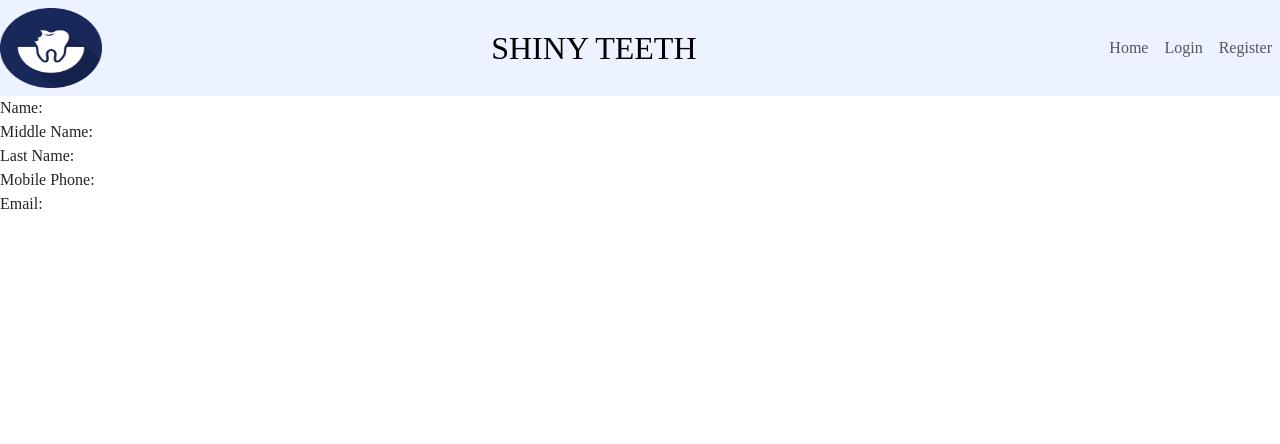
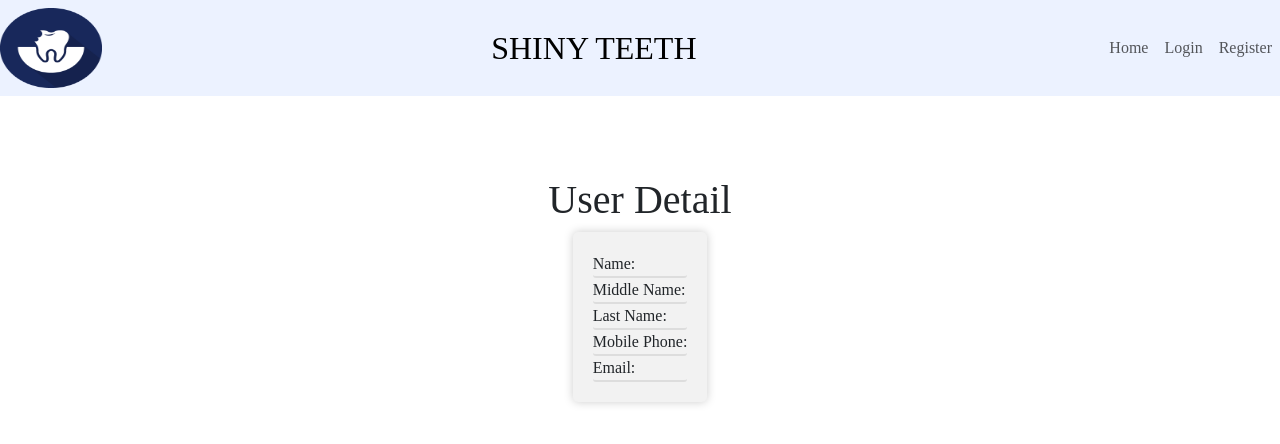
Before and after one commit to MarioAAT/mat-geekshubs-fsd-vlc-frontend-clinicadental, a React (Vite) app in the folder ShinyTeeth/: page /userdetail in a window 1280 px wide. Shown: the top 444 px of the page. Built offline with nearby package versions, Linux system fonts and the light colour scheme; a web font is replaced by a local one.

Commit message:
added css styles to user details

```diff
--- a/ShinyTeeth/src/layouts/allUsers/AllUsersDesign.css
+++ b/ShinyTeeth/src/layouts/allUsers/AllUsersDesign.css
@@ -21,6 +21,7 @@
 
 .usersDesign{
     box-sizing: border-box;
+    background-color: #ccc;
     padding: 20px;
     margin-bottom: 20px;
     border: 1px solid #ddd;
--- /dev/null
+++ b/ShinyTeeth/src/layouts/userDetail/StyleUserDetail.css
@@ -0,0 +1,22 @@
+.allUsersDesigne{
+    display: flex;
+    flex-direction: column;
+    justify-content: center;
+    align-items: center;
+    margin-top: 10vh;
+}
+
+.usersbox{
+    background-color: #f2f2f2;
+    padding: 20px;
+    border-radius: 5px;
+    box-shadow: 0px 0px 10px #ccc;
+}
+
+.texto{
+    box-sizing: border-box;
+    border-bottom: 2px solid #ddd;
+    border-radius: 3px;
+    display:  flex;
+    transition: all 0.3s ease-in-out;
+}
--- a/ShinyTeeth/src/layouts/userDetail/UserDetail.jsx
+++ b/ShinyTeeth/src/layouts/userDetail/UserDetail.jsx
@@ -1,6 +1,7 @@
-import React, { useEffect } from 'react'
-import { useSelector } from 'react-redux'
-import { detailData } from '../detailSlice'
+import React, { useEffect } from 'react';
+import { useSelector } from 'react-redux';
+import { detailData } from '../detailSlice';
+import StyleUserDetail from '../userDetail/StyleUserDetail.css'
 
 export const UserDetail = () => {
 
@@ -14,7 +15,9 @@ export const UserDetail = () => {
 
   return (
     <>
-    <div className=''>
+    <div className='allUsersDesigne'>
+    <div><h1>User Detail</h1></div>
+    <div className='usersbox'>
       <div className='texto'>Name: </div>
       {detailRedux?.choosenObject?.first_name}
       <div className='texto'>Middle Name: </div>
@@ -25,6 +28,7 @@ export const UserDetail = () => {
       {detailRedux?.choosenObject?.mobile_phone}
       <div className='texto'>Email: </div>
       {detailRedux?.choosenObject?.email}
+      </div>
     </div>
     </>
   )
```
Also changed, not shown: ShinyTeeth/src/layouts/userDetail/UserDetail.css (deleted).
